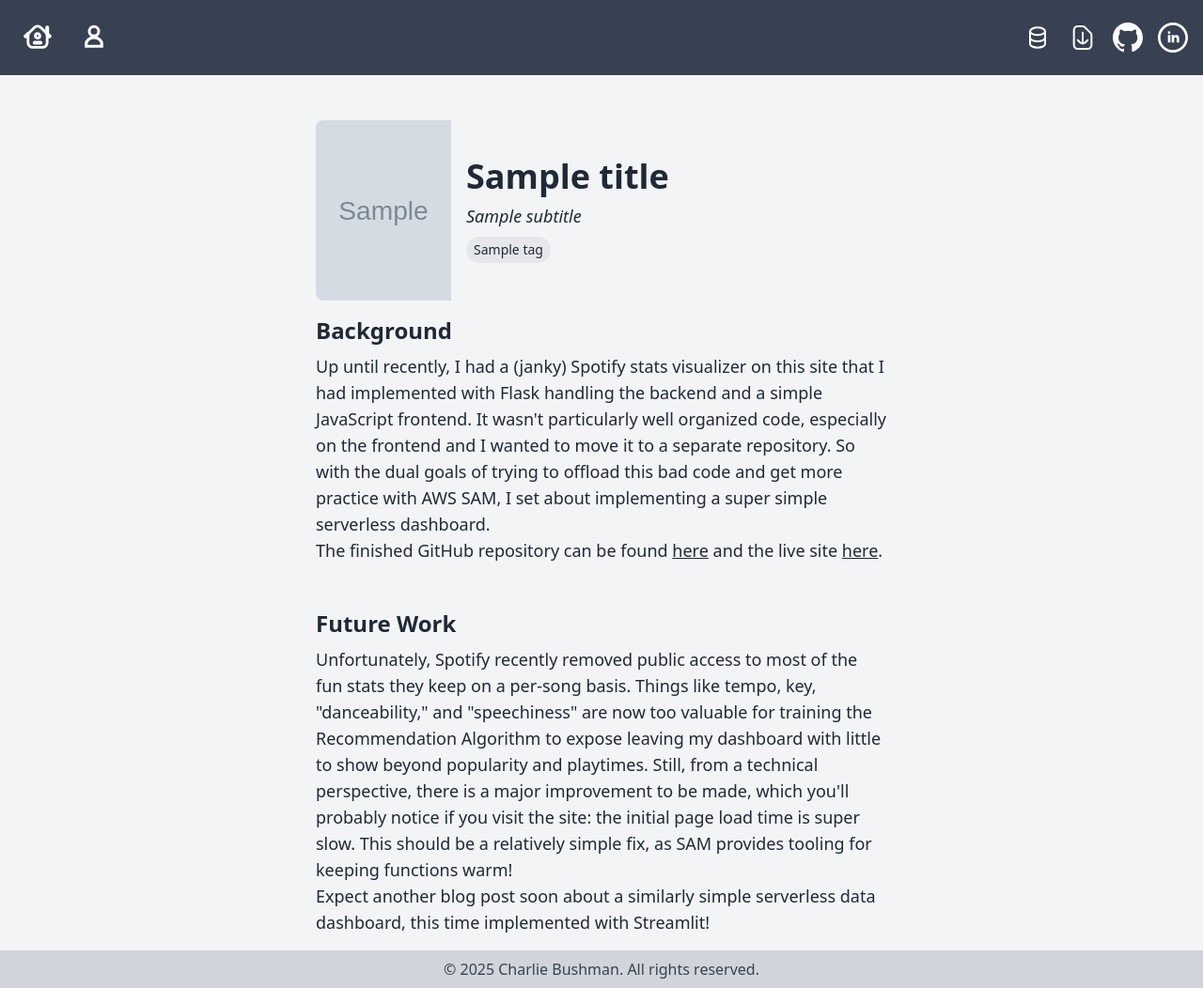
After one commit to Ulthran/ctbus_site, a Python web app: template app/templates/blog/serverless-dashboards-with-dash.html in a window 1280 px wide. The commit adds this page. Shown: the whole page at 94% size. Run offline with Jinja, Linux system fonts and the light colour scheme; the template is opened without the code that fills it: most values are stand-ins (such as "Sample title", 1, 10 or a date in 2020); grey boxes marked "Sample" are stand-in pictures; some libraries are stand-ins or nearby versions.

```diff
--- a/app/templates/blog/blog.jinja
+++ b/app/templates/blog/blog.jinja
@@ -31,7 +31,12 @@
 
 {% macro code(filename) %}
     <!-- Code Block -->
-    <div>
-        {{ caller() }}
+    <div class="mt-4 mb-2 w-full">
+        <p class="text-sm text-gray-500">{{ filename }}</p>
+        <pre class="text-sm inline-flex text-left bg-gray-800 text-white rounded-lg pl-6 w-full overflow-x-auto max-h-96 overflow-y-auto">
+            <span class="flex gap-4">
+                {{ caller() }}
+            </span>
+        </pre>
     </div>
 {% endmacro %}
--- a/app/templates/blog/multi-dev-deployment.html
+++ b/app/templates/blog/multi-dev-deployment.html
@@ -25,7 +25,7 @@
     <h3 class="text-
     xl font-bold my-4">Intro</h3>
 
-    <i class="text-lg text-left">Some background on the <a href="{{ url_for('blog', post='cicd-pipeline') }}">original CI/CD pipeline I created for this site</a> and on the <a href="{{ url_for('blog', post='disctracker') }}">Ultimate Disctracker (UDT)</a> project (which I copied a lot of the CI/CD for) linked here.</i>
+    <i class="text-lg text-left">Some background on the <a class="underline" href="{{ url_for('blog', post='cicd-pipeline') }}">original CI/CD pipeline I created for this site</a> and on the <a class="underline" href="{{ url_for('blog', post='disctracker') }}">Ultimate Disctracker (UDT)</a> project (which I copied a lot of the CI/CD for) linked here.</i>
 
     <p class="text-lg text-left">As a tl;dr for those who don't want to read those other articles, for this site and another that I developed with Flask, I created a CI/CD pipeline that will deploy test changes to a dev site for further testing (automated and manual) before deploying to production. The issue with my setup was that I only had one dev site, so if I made changes on one branch then made changes on another, the later changes would overwrite the earlier ones. The obvious solution is to deploy each development branch to its own dev site.</p>
 
--- /dev/null
+++ b/app/templates/blog/serverless-dashboards-with-dash.html
@@ -0,0 +1,34 @@
+{% extends 'base.html' %}
+{% import 'blog/blog.jinja' as blog %}
+
+{% block head %}
+<title>{{ title }}</title>
+<meta name="description" content="{{ subtitle }}" />
+{% endblock %}
+
+{% block body %}
+{% call blog.post_body() %}
+
+{{ blog.hero(title = title, subtitle = subtitle, tags = tags, date = date, mod_date = mod_date, img_link = img_link) }}
+
+{% call blog.section(header = "Background") %}
+<p class="text-lg text-left">Up until recently, I had a (janky) Spotify stats visualizer on this site that I had implemented with Flask handling the backend and a simple JavaScript frontend. It wasn't particularly well organized code, especially on the frontend and I wanted to move it to a separate repository. So with the dual goals of trying to offload this bad code and get more practice with AWS SAM, I set about implementing a super simple serverless dashboard.</p>
+
+<p class="text-lg text-left">The finished GitHub repository can be found <a class="underline" href="https://github.com/Ulthran/spotify_vis" target="_blank">here</a> and the live site <a class="underline" href="https://0qn7o9e6pd.execute-api.us-east-1.amazonaws.com/Prod/" target="_blank">here</a>.</p>
+{% endcall %}
+
+{% call blog.section(header = "") %}
+<p class="text-lg text-left"></p>
+{% endcall %}
+
+{% call blog.section(header = "") %}
+<p class="text-lg text-left"></p>
+{% endcall %}
+
+{% call blog.section(header = "Future Work") %}
+<p class="text-lg text-left">Unfortunately, Spotify recently removed public access to most of the fun stats they keep on a per-song basis. Things like tempo, key, "danceability," and "speechiness" are now too valuable for training the Recommendation Algorithm to expose leaving my dashboard with little to show beyond popularity and playtimes. Still, from a technical perspective, there is a major improvement to be made, which you'll probably notice if you visit the site: the initial page load time is super slow. This should be a relatively simple fix, as SAM provides tooling for keeping functions warm!</p>
+
+<p class="text-lg text-left">Expect another blog post soon about a similarly simple serverless data dashboard, this time implemented with Streamlit!</p>
+{% endcall %}
+{% endcall %}
+{% endblock %}
```
Also changed, not shown: app/blog.py (+8 -1 lines), app/templates/blog/thematic-image-generation.html (+13 -1 lines), app/templates/music.html (+10 -3 lines).
